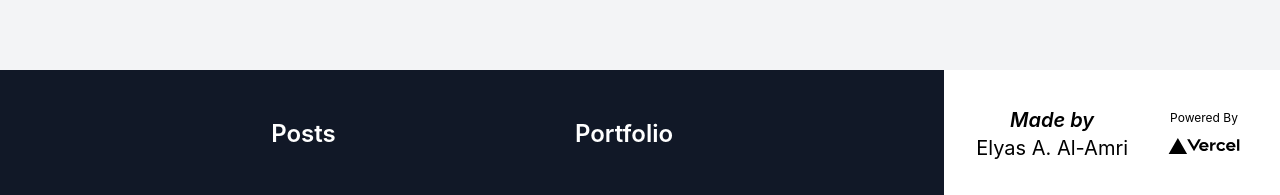
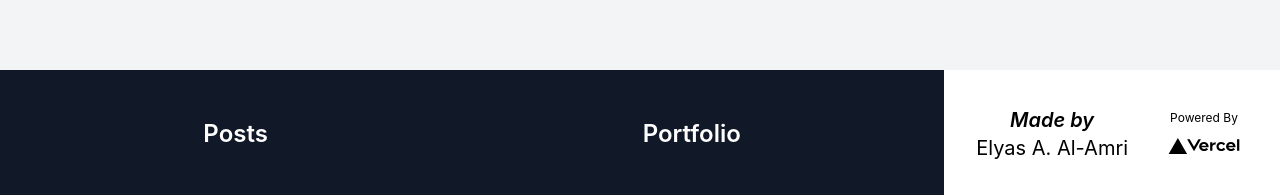
Before and after one commit to ChasexCodex/blog.portfolio, a Next.js app: page / in a window 1280 px wide. Shown: the part 602-797 px from the top of the page. Built offline with nearby package versions, Linux system fonts and the light colour scheme; no server answers; the database is empty.

Commit message:
ui: adjust meaningless values

```diff
--- a/layouts/MainLayout.tsx
+++ b/layouts/MainLayout.tsx
@@ -5,7 +5,7 @@ import {Link} from '@/components'
 const FooterInfo = () => {
 	return (
 		<footer className="h-20 xl:h-32 flex flex-row bg-gray-900 pl-4 space-x-4 mt-4">
-			<div className="flex-1 flex flex-row items-center justify-evenly my-4 px-4 text-white font-semibold text-md
+			<div className="flex-1 flex flex-row items-center justify-around text-white font-semibold text-md
 											xl:text-2xl">
 				<Link href="/posts/page/1">Posts</Link>
 				<a href={process.env.NEXT_PUBLIC_PORTFOLIO_URL}>
```
